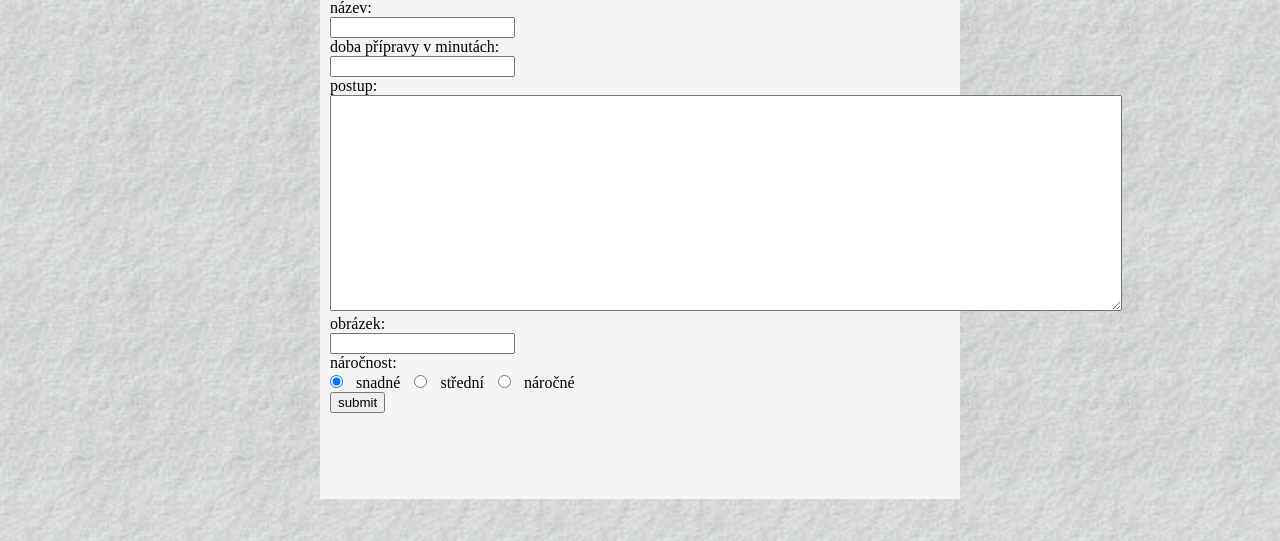
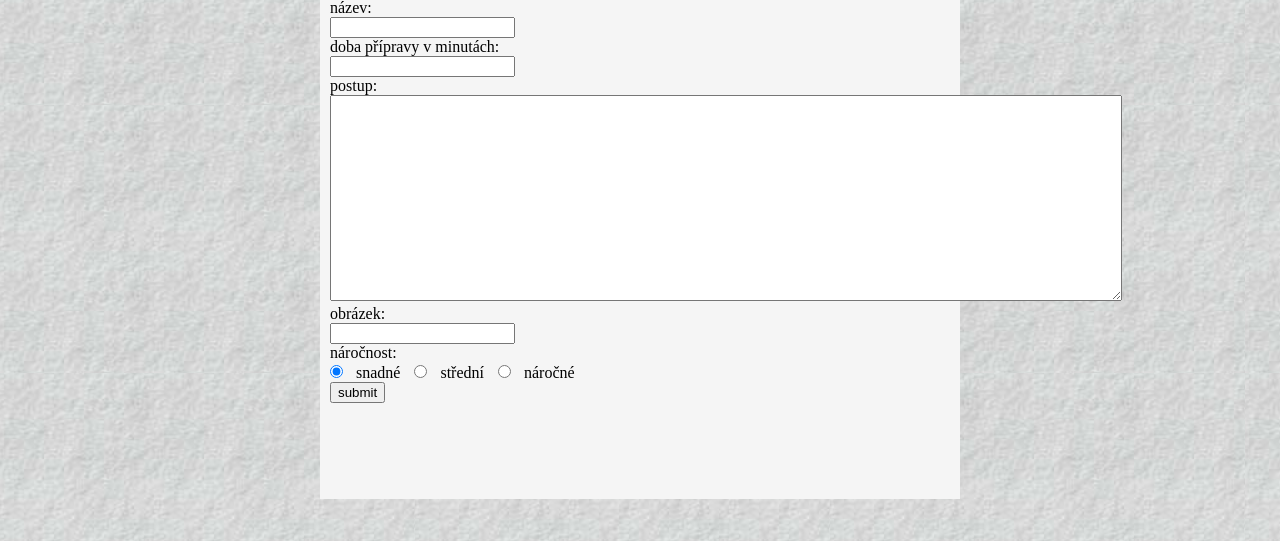
Before and after one commit to MatejUllman/milkhz-project, a PHP site: page /pridavani.php in a window 1280 px wide. Shown: the part 163-704 px from the top of the page. Run offline with PHP 8.4, Linux system fonts and the light colour scheme.

Commit message:
max width, height na textarea

```diff
--- a/pridavani.php
+++ b/pridavani.php
@@ -77,7 +77,7 @@ li #odh:hover:not(.active) {
         <label for="doba">doba přípravy v minutách:</label><br>
         <input type="number" name="doba" id="doba" required><br>
         <label for="postup">postup:</label><br>
-        <textarea name="postup" id="postup" cols="96" rows="14" maxlength="400" required></textarea><br>
+        <textarea style="max-width: 100vh; max-height:200px" name="postup" id="postup" cols="96" rows="14" maxlength="400" required></textarea><br>
         <label for="obr">obrázek:</label><br>
         <input type="text" name="obr" id="obr"><br>
         <label >náročnost:</label><br>
```
